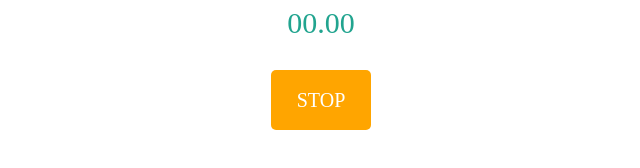
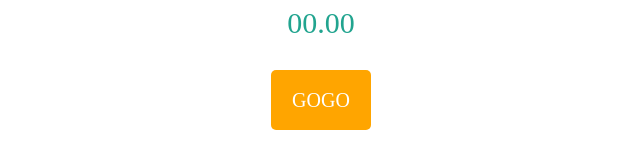
Before and after one commit to akitas-arrow/five-seconds-charenge, a plain HTML site: page index.html in a window 1280 px wide. Shown: the part 132-300 px from the top of the page, 319-959 px from the left. Drawn offline with Linux system fonts and the light colour scheme.

Commit message:
GOGOに変更

```diff
--- a/index.html
+++ b/index.html
@@ -10,7 +10,7 @@
 <body>
   <div class="wrapper">
     <p id="timer" class="view">00.00</p>
-    <div id="btn">STOP</div>
+    <div id="btn">GOGO</div>
   </div>
 
 
```
